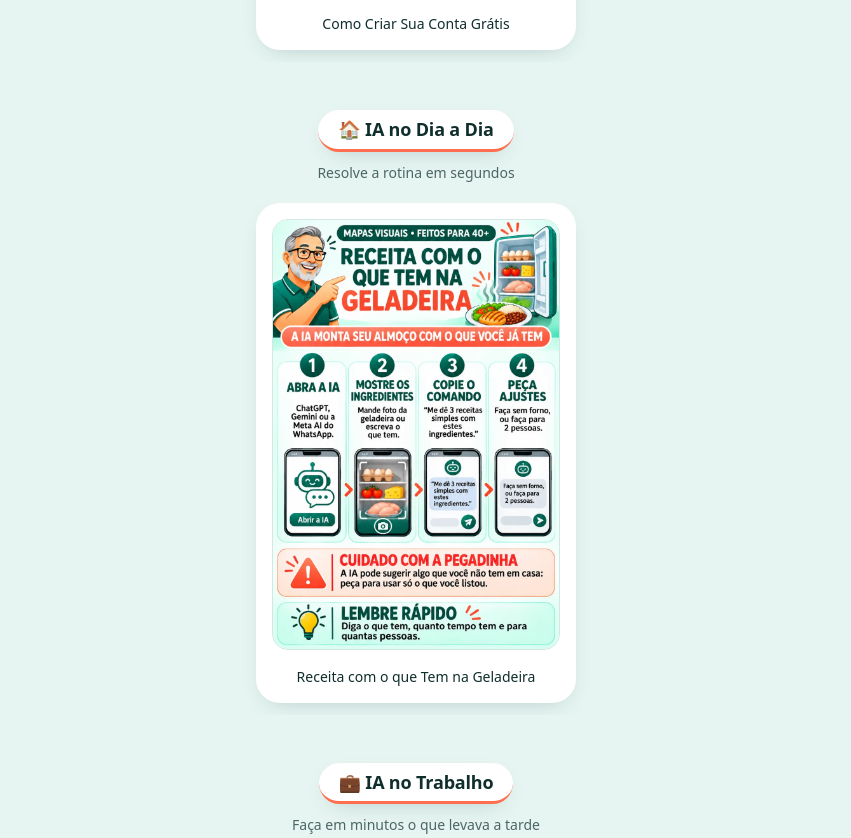
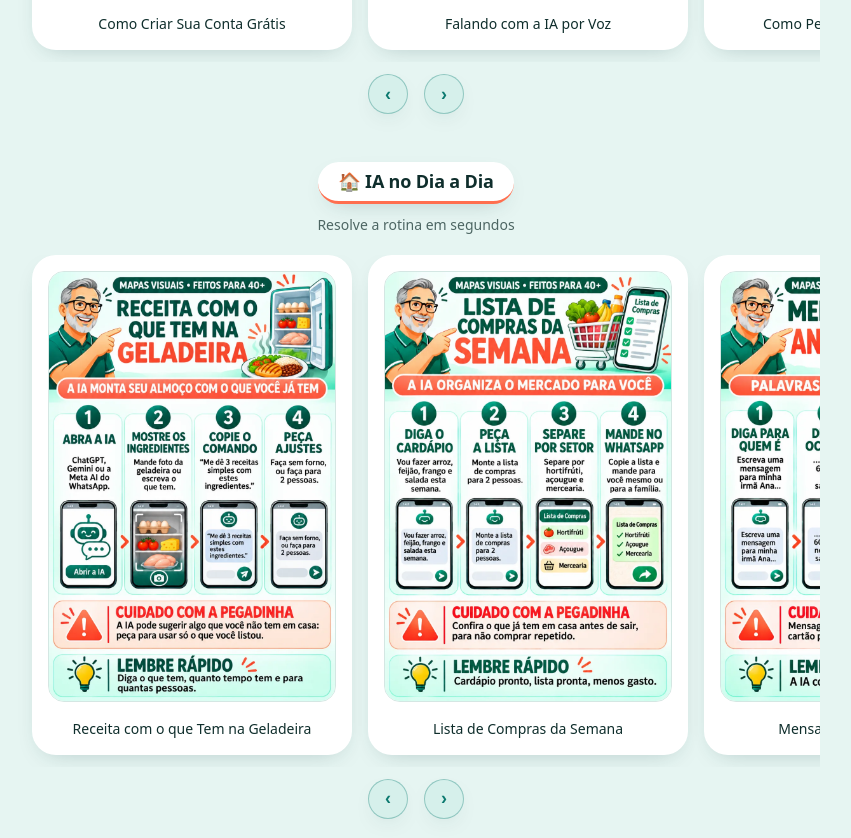
Before and after one commit to rugavante-prog/iasemmisterio40mais, a plain HTML site: page index.html in a window 1280 px wide. Shown: the part 2004-2842 px from the top of the page, without its empty margins (224-1075 px from the left). Drawn offline with Linux system fonts and the light colour scheme.

Commit message:
Carrossel com 3 mapas por categoria (15 mapas)
Co-Authored-By: Claude Opus 5.5 <noreply@anthropic.com>
Claude-Session: https://claude.ai/code/session_017AXFD4RGuiCi89KW3dRqKR

```diff
--- a/index.html
+++ b/index.html
@@ -376,11 +376,11 @@ var VALOR={completo:37,basico:19.9};
 
 /* Carrossel: [emoji, categoria, subtítulo, [[nº do mapa, título], ...]] */
 var G=[
-["🚀","Primeiros Passos","Do zero ao primeiro uso",[[2,"Como Criar Sua Conta Grátis"]]],
-["🏠","IA no Dia a Dia","Resolve a rotina em segundos",[[11,"Receita com o que Tem na Geladeira"]]],
-["💼","IA no Trabalho","Faça em minutos o que levava a tarde",[[21,"E-mail Profissional em 1 Minuto"]]],
-["📱","IA no Celular e WhatsApp","A IA que já está no seu bolso",[[31,"Meta AI no WhatsApp"]]],
-["🎨","Criar com IA","Imagens, cartões e fotos de família",[[41,"Restaurar Foto Antiga"]]]
+["🚀","Primeiros Passos","Do zero ao primeiro uso",[[2,"Como Criar Sua Conta Grátis"],[3,"Falando com a IA por Voz"],[4,"Como Perguntar do Jeito Certo"]]],
+["🏠","IA no Dia a Dia","Resolve a rotina em segundos",[[11,"Receita com o que Tem na Geladeira"],[12,"Lista de Compras da Semana"],[15,"Mensagem de Aniversário"]]],
+["💼","IA no Trabalho","Faça em minutos o que levava a tarde",[[21,"E-mail Profissional em 1 Minuto"],[22,"Currículo Atualizado"],[23,"Orçamento para Cliente"]]],
+["📱","IA no Celular e WhatsApp","A IA que já está no seu bolso",[[31,"Meta AI no WhatsApp"],[34,"Tradução por Voz"],[35,"Entender Bula de Remédio"]]],
+["🎨","Criar com IA","Imagens, cartões e fotos de família",[[41,"Restaurar Foto Antiga"],[42,"Criar uma Imagem do Zero"],[45,"Figurinha para o WhatsApp"]]]
 ];
 /* Conteúdo do kit: [emoji, etapa, [títulos], mostrar "E muito mais"] */
 var K=[
```
